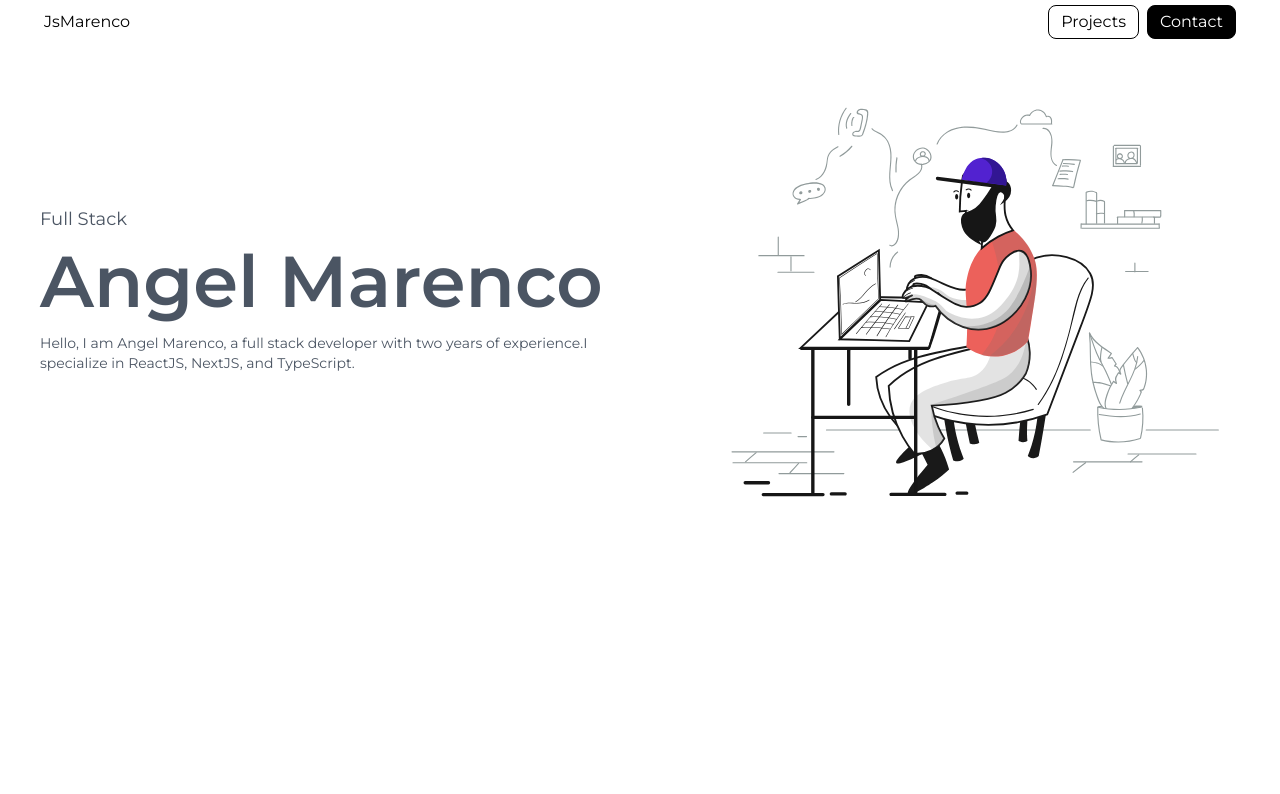
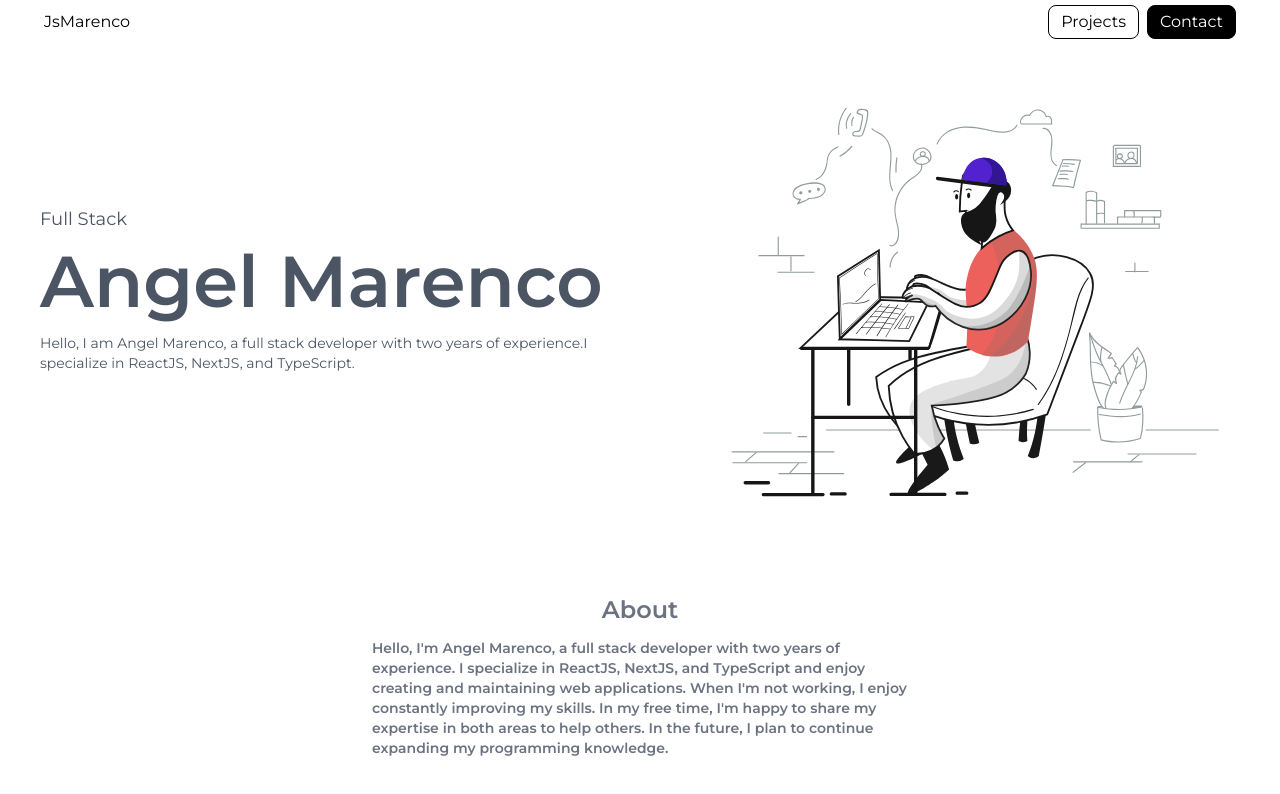
Before and after one commit to JsMarenco/portfolio, a Next.js app: page / in a window 1280 px wide. Shown: the top 794 px of the page. Built offline with nearby package versions, Linux system fonts and the light colour scheme; no server answers.

Commit message:
Add About component to Home

```diff
--- a/src/pages/index.tsx
+++ b/src/pages/index.tsx
@@ -1,11 +1,13 @@
 import Header from '@/components/Header'
 import Hero from '@/components/Hero'
+import About from '@/components/About'
 
 export default function Home() {
   return (
     <div className="max-w-[95%] mx-auto px-2">
       <Header />
       <Hero />
+      <About />
     </div>
   )
 }
```
